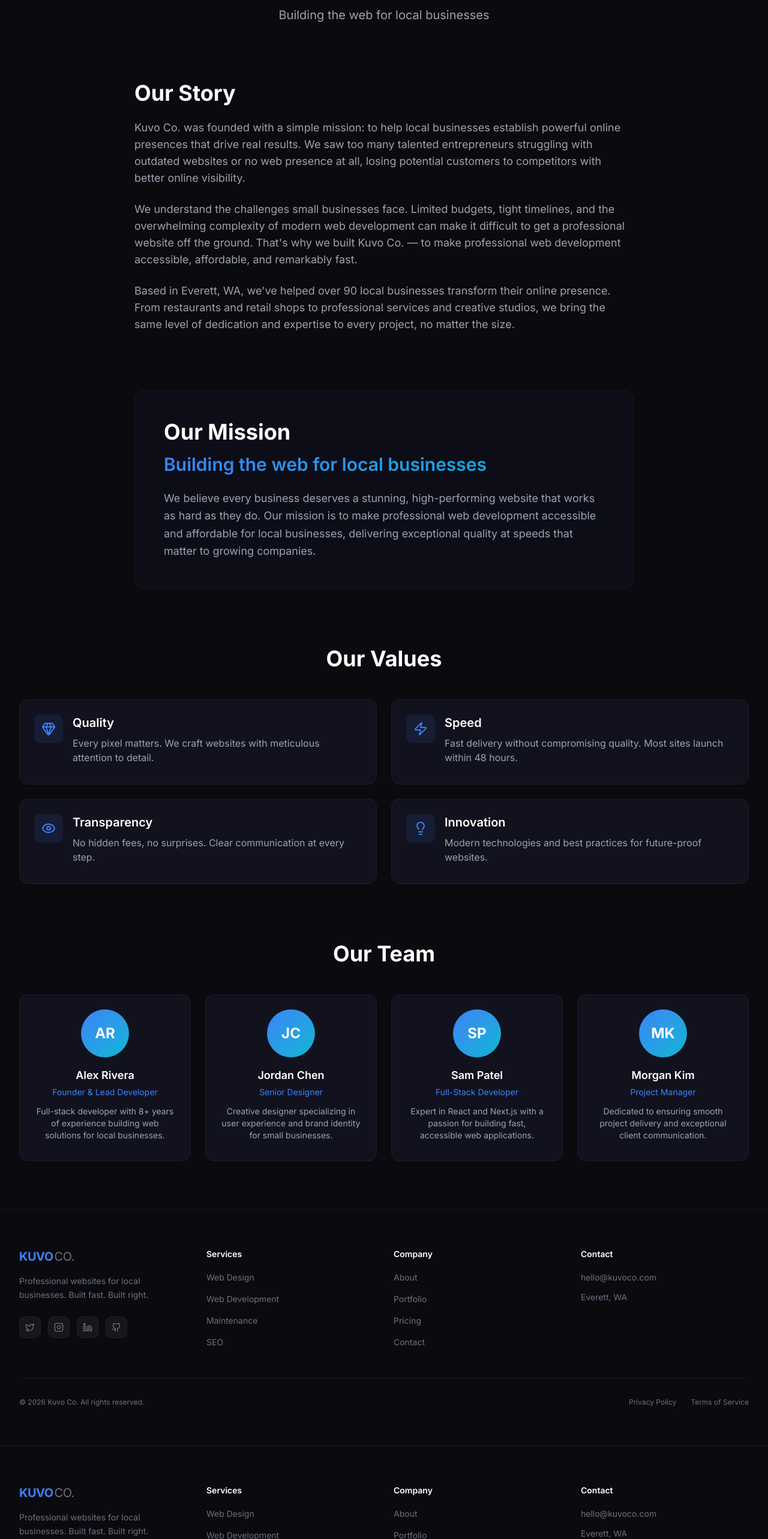
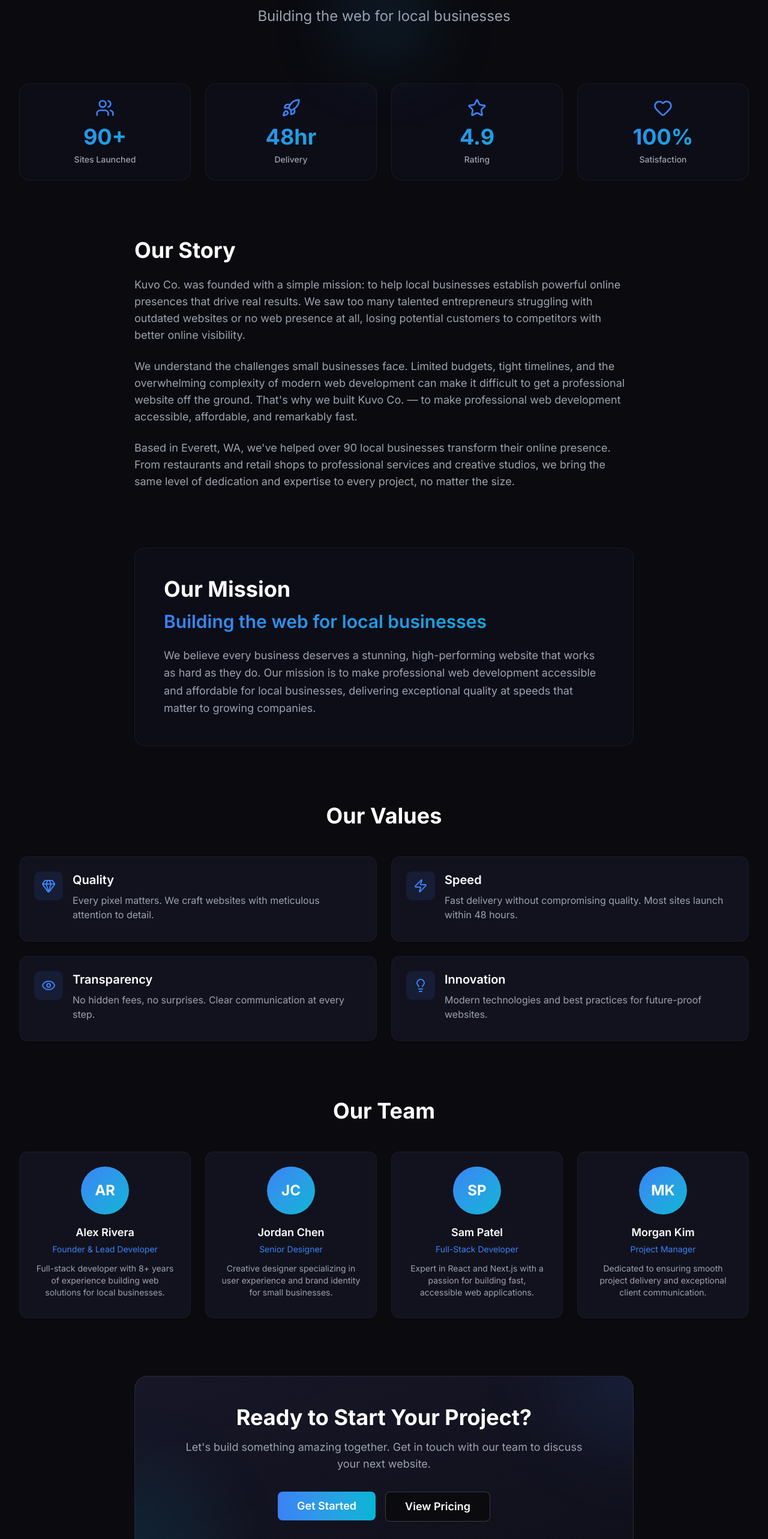
Before and after one commit to LeoValdi64/kuvoco-website, a Next.js app: page /about in a window 1280 px wide. Shown: the part 220-2786 px from the top of the page at 60% size. Built offline with nearby package versions, Linux system fonts and the light colour scheme.

Commit message:
fix: rewrite About, Contact, Services pages — remove double footer, improve visuals

```diff
--- a/src/app/about/AboutContent.tsx
+++ b/src/app/about/AboutContent.tsx
@@ -1,12 +1,12 @@
 "use client";
 
 import { motion, useInView } from "framer-motion";
-import { Gem, Zap, Eye, Lightbulb } from "lucide-react";
+import { Gem, Zap, Eye, Lightbulb, Users, Rocket, Star, Heart } from "lucide-react";
 import { useRef } from "react";
+import Link from "next/link";
 import { Card, CardContent, CardHeader, CardTitle, CardDescription } from "@/components/ui/card";
+import { Button } from "@/components/ui/button";
 import { cn } from "@/lib/utils";
-import Navbar from "@/components/Navbar";
-import Footer from "@/components/Footer";
 
 const values = [
   {
@@ -58,6 +58,29 @@
   },
 ];
 
+const stats = [
+  {
+    icon: Users,
+    number: "90+",
+    label: "Sites Launched",
+  },
+  {
+    icon: Rocket,
+    number: "48hr",
+    label: "Delivery",
+  },
+  {
+    icon: Star,
+    number: "4.9",
+    label: "Rating",
+  },
+  {
+    icon: Heart,
+    number: "100%",
+    label: "Satisfaction",
+  },
+];
+
 function FadeInSection({ children, delay = 0 }: { children: React.ReactNode; delay?: number }) {
   const ref = useRef(null);
   const isInView = useInView(ref, { once: true, margin: "-100px" });
@@ -76,27 +99,66 @@
 
 export default function AboutContent() {
   return (
-    <>
-      <Navbar />
     <main className="bg-[#0A0A0F] min-h-screen pt-32 pb-20">
-        {/* Hero Section */}
-        <section className="max-w-7xl mx-auto px-4 sm:px-6 lg:px-8 mb-24">
+      {/* Hero Section with Gradient Background */}
+      <section className="relative max-w-7xl mx-auto px-4 sm:px-6 lg:px-8 mb-24">
+        {/* Gradient Overlay */}
+        <div className="absolute inset-0 -top-32 -z-10">
+          <div className="absolute inset-0 bg-gradient-to-b from-[#3B82F6]/5 via-[#06B6D4]/5 to-transparent" />
+          <div className="absolute top-20 left-1/2 -translate-x-1/2 w-[500px] h-[500px] bg-[#3B82F6]/10 rounded-full blur-[120px]" />
+        </div>
+
         <FadeInSection>
-            <div className="text-center">
+          <div className="text-center relative">
+            {/* Decorative Line */}
+            <div className="absolute top-0 left-1/2 -translate-x-1/2 w-24 h-1 bg-gradient-to-r from-[#3B82F6] to-[#06B6D4] rounded-full -translate-y-8" />
+
             <h1 className="text-4xl sm:text-5xl md:text-6xl lg:text-7xl font-bold tracking-tight leading-[1.1] mb-6">
               About{" "}
               <span className="gradient-text">Kuvo Co.</span>
             </h1>
-              <p className="text-lg sm:text-xl text-[#9CA3AF] max-w-2xl mx-auto">
+            <p className="text-xl sm:text-2xl text-[#9CA3AF] max-w-2xl mx-auto mb-12">
               Building the web for local businesses
             </p>
+
+            {/* Decorative Gradient Orb */}
+            <div className="absolute -bottom-12 left-1/2 -translate-x-1/2 w-32 h-32 bg-gradient-to-br from-[#3B82F6]/20 to-[#06B6D4]/20 rounded-full blur-3xl" />
+          </div>
+        </FadeInSection>
+      </section>
+
+      {/* Stats Section */}
+      <section className="max-w-7xl mx-auto px-4 sm:px-6 lg:px-8 mb-24">
+        <FadeInSection delay={0.2}>
+          <div className="grid grid-cols-2 lg:grid-cols-4 gap-6">
+            {stats.map((stat, index) => {
+              const Icon = stat.icon;
+              return (
+                <motion.div
+                  key={stat.label}
+                  initial={{ opacity: 0, scale: 0.9 }}
+                  whileInView={{ opacity: 1, scale: 1 }}
+                  viewport={{ once: true }}
+                  transition={{ duration: 0.5, delay: index * 0.1 }}
+                  className="bg-[#1A1A2E]/30 border border-white/5 rounded-2xl p-6 text-center hover:border-[#3B82F6]/30 transition-all duration-300"
+                >
+                  <Icon className="w-8 h-8 text-[#3B82F6] mx-auto mb-3" />
+                  <div className="text-4xl font-bold gradient-text mb-2">
+                    {stat.number}
+                  </div>
+                  <div className="text-[#9CA3AF] text-sm font-medium">
+                    {stat.label}
+                  </div>
+                </motion.div>
+              );
+            })}
           </div>
         </FadeInSection>
       </section>
 
       {/* Our Story Section */}
       <section className="max-w-4xl mx-auto px-4 sm:px-6 lg:px-8 mb-24">
-          <FadeInSection delay={0.2}>
+        <FadeInSection delay={0.3}>
           <h2 className="text-3xl sm:text-4xl font-bold text-white mb-6">
             Our Story
           </h2>
@@ -116,7 +178,7 @@
 
       {/* Mission Section */}
       <section className="max-w-4xl mx-auto px-4 sm:px-6 lg:px-8 mb-24">
-          <FadeInSection delay={0.3}>
+        <FadeInSection delay={0.4}>
           <div className="bg-[#1A1A2E]/30 border border-white/5 rounded-2xl p-8 sm:p-12">
             <h2 className="text-3xl sm:text-4xl font-bold text-white mb-4">
               Our Mission
@@ -133,7 +195,7 @@
 
       {/* Values Section */}
       <section className="max-w-7xl mx-auto px-4 sm:px-6 lg:px-8 mb-24">
-          <FadeInSection delay={0.4}>
+        <FadeInSection delay={0.5}>
           <h2 className="text-3xl sm:text-4xl font-bold text-white mb-12 text-center">
             Our Values
           </h2>
@@ -141,11 +203,11 @@
             {values.map((value, index) => {
               const Icon = value.icon;
               return (
-                  <FadeInSection key={value.title} delay={0.5 + index * 0.1}>
-                    <Card className="bg-[#1A1A2E]/50 border-white/5 hover:border-[#3B82F6]/30 transition-all duration-300 h-full">
+                <FadeInSection key={value.title} delay={0.6 + index * 0.1}>
+                  <Card className="bg-[#1A1A2E]/50 border-white/5 hover:border-[#3B82F6]/30 transition-all duration-300 h-full group">
                     <CardHeader>
                       <div className="flex items-start gap-4">
-                          <div className="flex-shrink-0 w-12 h-12 rounded-lg bg-[#3B82F6]/10 flex items-center justify-center">
+                        <div className="flex-shrink-0 w-12 h-12 rounded-lg bg-[#3B82F6]/10 group-hover:bg-gradient-to-br group-hover:from-[#3B82F6]/20 group-hover:to-[#06B6D4]/20 flex items-center justify-center transition-all duration-300">
                           <Icon className="w-6 h-6 text-[#3B82F6]" />
                         </div>
                         <div>
@@ -167,18 +229,18 @@
       </section>
 
       {/* Team Section */}
-        <section className="max-w-7xl mx-auto px-4 sm:px-6 lg:px-8">
-          <FadeInSection delay={0.6}>
+      <section className="max-w-7xl mx-auto px-4 sm:px-6 lg:px-8 mb-24">
+        <FadeInSection delay={0.7}>
           <h2 className="text-3xl sm:text-4xl font-bold text-white mb-12 text-center">
             Our Team
           </h2>
           <div className="grid grid-cols-1 sm:grid-cols-2 lg:grid-cols-4 gap-6">
             {team.map((member, index) => (
-                <FadeInSection key={member.name} delay={0.7 + index * 0.1}>
-                  <Card className="bg-[#1A1A2E]/50 border-white/5 hover:border-[#3B82F6]/30 transition-all duration-300">
+              <FadeInSection key={member.name} delay={0.8 + index * 0.1}>
+                <Card className="bg-[#1A1A2E]/50 border-white/5 hover:border-[#3B82F6]/30 transition-all duration-300 group hover:scale-105">
                   <CardHeader>
                     <div className="flex flex-col items-center text-center">
-                        <div className="w-20 h-20 rounded-full bg-gradient-to-br from-[#3B82F6] to-[#06B6D4] flex items-center justify-center mb-4">
+                      <div className="w-20 h-20 rounded-full bg-gradient-to-br from-[#3B82F6] to-[#06B6D4] flex items-center justify-center mb-4 group-hover:shadow-lg group-hover:shadow-[#3B82F6]/30 transition-all duration-300">
                         <span className="text-2xl font-bold text-white">
                           {member.initials}
                         </span>
@@ -200,8 +262,45 @@
           </div>
         </FadeInSection>
       </section>
+
+      {/* CTA Section */}
+      <section className="max-w-4xl mx-auto px-4 sm:px-6 lg:px-8">
+        <FadeInSection delay={0.9}>
+          <div className="relative overflow-hidden bg-gradient-to-br from-[#1A1A2E]/80 to-[#1A1A2E]/40 border border-white/10 rounded-3xl p-12 text-center">
+            {/* Decorative Gradient Orbs */}
+            <div className="absolute top-0 right-0 w-64 h-64 bg-[#3B82F6]/10 rounded-full blur-3xl -translate-y-1/2 translate-x-1/2" />
+            <div className="absolute bottom-0 left-0 w-64 h-64 bg-[#06B6D4]/10 rounded-full blur-3xl translate-y-1/2 -translate-x-1/2" />
+
+            <div className="relative z-10">
+              <h2 className="text-3xl sm:text-4xl font-bold text-white mb-4">
+                Ready to Start Your Project?
+              </h2>
+              <p className="text-lg text-[#9CA3AF] mb-8 max-w-2xl mx-auto">
+                Let&apos;s build something amazing together. Get in touch with our team to discuss your next website.
+              </p>
+              <div className="flex flex-col sm:flex-row gap-4 justify-center">
+                <Link href="/contact">
+                  <Button
+                    size="lg"
+                    className="bg-gradient-to-r from-[#3B82F6] to-[#06B6D4] hover:opacity-90 text-white font-semibold px-8 py-6 text-lg"
+                  >
+                    Get Started
+                  </Button>
+                </Link>
+                <Link href="/pricing">
+                  <Button
+                    size="lg"
+                    variant="outline"
+                    className="border-white/20 hover:bg-white/5 text-white font-semibold px-8 py-6 text-lg"
+                  >
+                    View Pricing
+                  </Button>
+                </Link>
+              </div>
+            </div>
+          </div>
+        </FadeInSection>
+      </section>
     </main>
-      <Footer />
-    </>
   );
 }
```
Also changed, not shown: src/app/contact/ContactContent.tsx (+35 -38 lines), src/app/services/ServicesContent.tsx (+46 -22 lines). Lines whose indentation alone changed are shown as unchanged.
